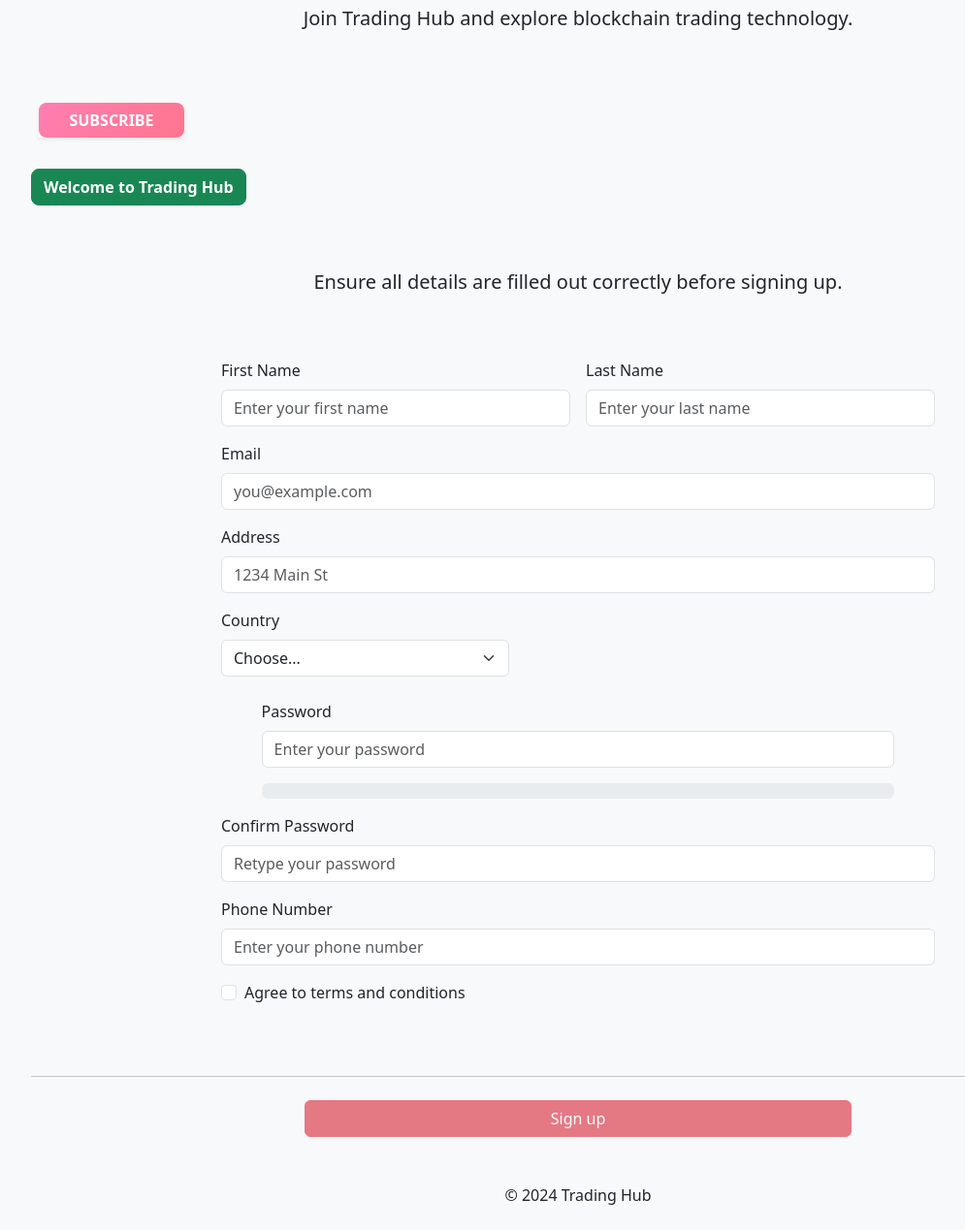
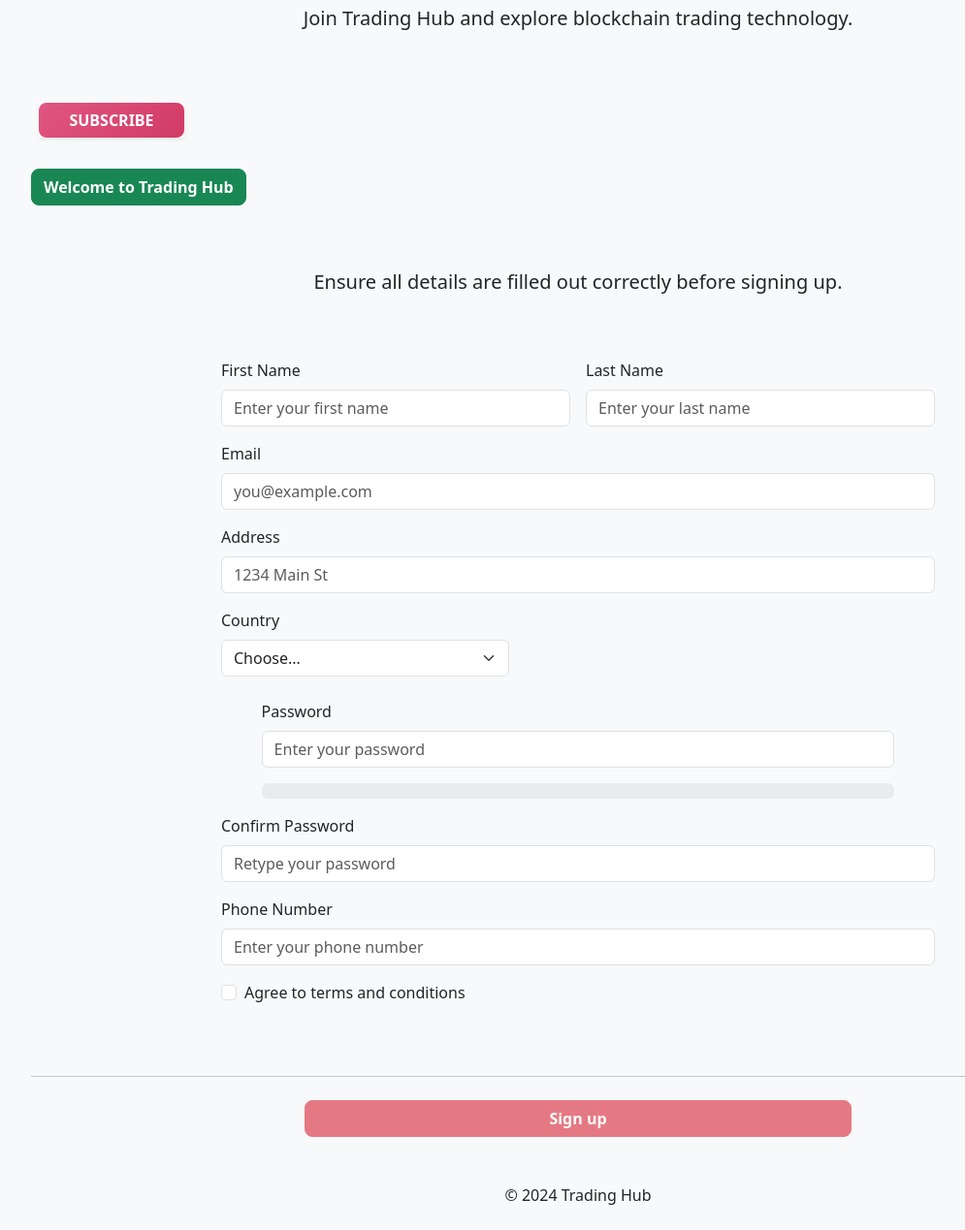
Before and after one commit to Tradinghub-0/tradinghub.com, a plain HTML site: page sign-in/signup.html in a window 1280 px wide. Shown: the part 171-1440 px from the top of the page at 97% size, without its empty margins (44-1039 px from the left). Drawn offline with nearby package versions, Linux system fonts and the light colour scheme.

Commit message:
Update signup.html

```diff
--- a/sign-in/signup.html
+++ b/sign-in/signup.html
@@ -42,7 +42,7 @@
      style="max-width: 150px; background: rgba(255, 255, 255, 0.7); backdrop-filter: blur(10px);">
 
     <button type="button" class="btn w-100 rounded-3 fw-bold text-white" id="liveToastBtn"
-            style="background: linear-gradient(135deg, #ff7eb3, #ff758c); border: none; transition: 0.3s ease;">
+            style="background: linear-gradient(135deg, #e05682, #d13b64); border: none; transition: 0.3s ease;">
         SUBSCRIBE
     </button>
 </div>
@@ -177,7 +177,7 @@ Welcome to Trading Hub</button>
           </div>
           <div class="text-center">
   <hr class="my-4">
-  <button id="signupButton" class="w-50 btn btn-danger" type="submit" disabled>Sign up</button>
+  <button id="signupButton" class="w-50 btn btn-danger rounded-3 fw-bold" type="submit" disabled>Sign up</button>
 </div>
 
         </form>
```
